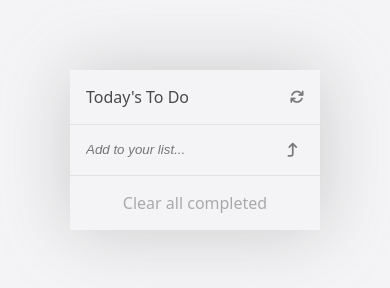
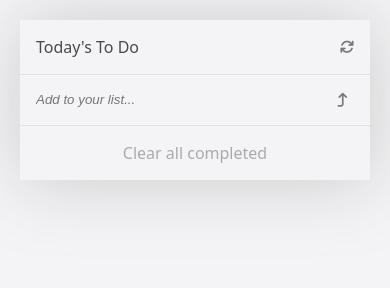
Before and after one commit to boniface193/webpack-todo-list, a website built with webpack: page src/index.html in a window 390 px wide. Built offline with nearby package versions, Linux system fonts and the light colour scheme.

Commit message:
updated review todo

```diff
--- a/src/style.css
+++ b/src/style.css
@@ -131,4 +131,8 @@ ul li {
   .card {
     width: 100%;
   }
+
+  .container {
+    padding: 20px;
+  }
 }
```
Also changed, not shown: package.json (line endings or trailing spaces).
